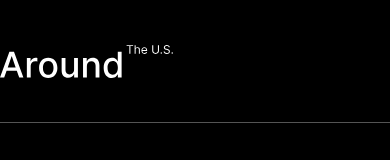
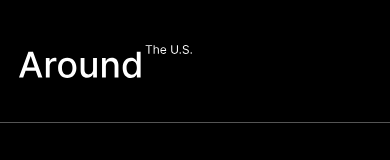
Before and after one commit to AvaLavender18/se_project_aroundtheus, a plain HTML site: page index.html in a window 390 px wide. Shown: the top 160 px of the page. Drawn offline with Linux system fonts and the light colour scheme; files whose address does not match are found by name.

Commit message:
updated logo placement

```diff
--- a/blocks/header.css
+++ b/blocks/header.css
@@ -12,6 +12,12 @@
   height: 33px;
 }
 
+@media screen and (max-width: 900px) {
+  .header__logo{
+    margin-left: 19px;
+  }
+}
+
 @media screen and (max-width: 320px) {
   .header__logo{
     max-width: 126px;
```
